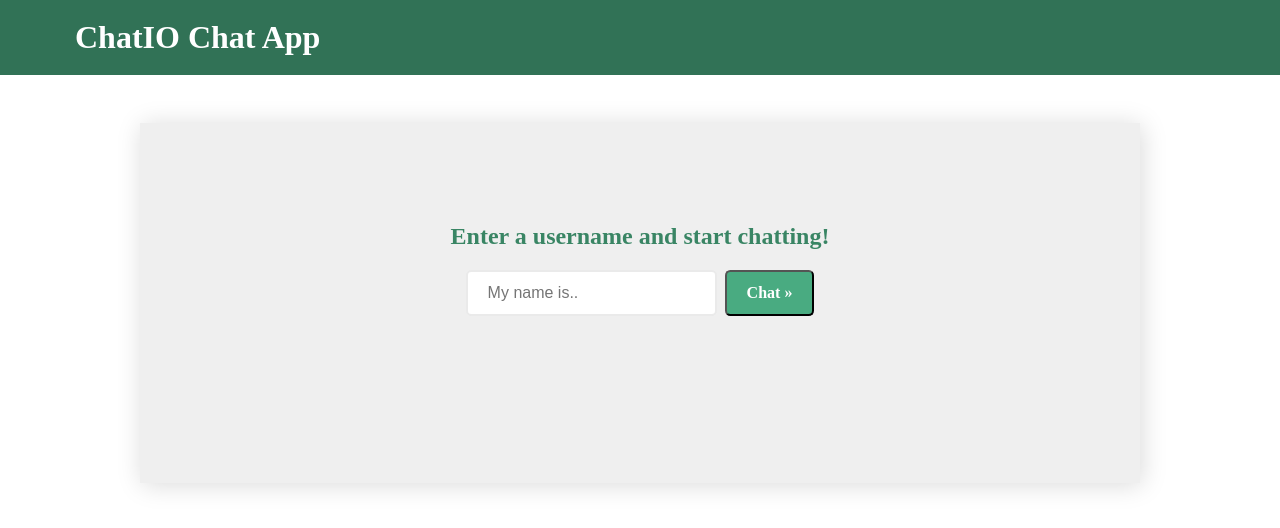
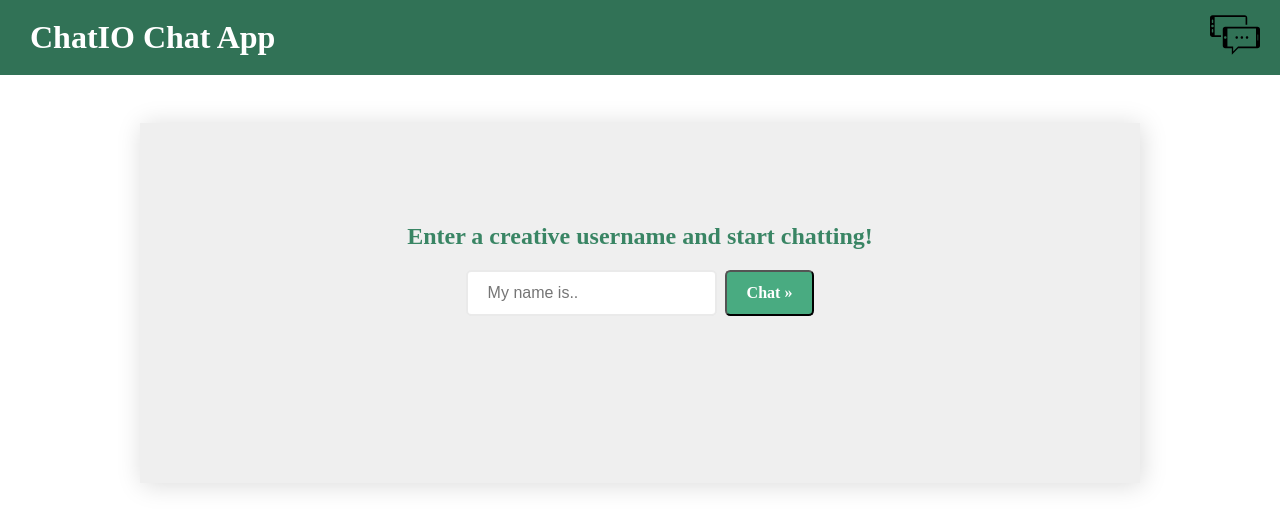
Before and after one commit to rossoskull/ChatIO, a website: page index.html in a window 1280 px wide. Drawn offline with nearby package versions, Linux system fonts and the light colour scheme; no server answers.

Commit message:
added chat image in top bar in the right and edited the welcome content. adjusted the margin of top bar. hacktoberfest2018 :)

```diff
--- a/index.html
+++ b/index.html
@@ -5,17 +5,19 @@
 		<meta name="viewport" content="width=device-width, initial-scale=1.0">
 		<meta http-equiv="X-UA-Compatible" content="ie=edge">
 		<link type="text/css" rel="stylesheet" href="/css/style.css">
+	</head>
 		<title>ChatIO App</title>
-	</head>
 	<body>
 		<main class="maincont">
 			<header>
 				<h1>ChatIO Chat App</h1>
+				<div class="chaticon right">
+				</div>
 			</header>
 
 			<!-- User registration -->
 			<section class="unamecont">
-				<h2>Enter a username and start chatting!</h2>
+				<h2>Enter a creative username and start chatting!</h2>
 				<form id='userform'>
 					<input id="uname" name="uname" placeholder="My name is.." type="text">&nbsp;
 					<input id="sub" name="sub" value="Chat &raquo;" type="submit"></input>
@@ -24,7 +26,7 @@
 
 			<!-- Chat UI -->
 			<section class="bodycont">
-				<h2>Enjoy!</h2>
+				<h2>Happy Chatting!</h2>
 				<div class="chatwrap">
 					<div class="chatcont">  </div>
 					<form id="messageform">
--- a/static/css/base/header.css
+++ b/static/css/base/header.css
@@ -8,5 +8,16 @@ header {
 header h1 {
     color: #fff;
     float: left;
-    margin-left: 75px;
+    margin-left: 30px;
 }
+.chaticon{
+    height: 50px;
+    width:50px;
+    background-image: url("./../../icons/communication-by-phone-chat.svg");
+    background-size: cover;
+}
+.right{
+    float: right;
+    margin-top: 10px;
+    margin-right: 20px;
+}
--- a/static/css/components/form.css
+++ b/static/css/components/form.css
@@ -66,7 +66,7 @@ input[type="submit"]:hover {
 .nameswrap {
     float: right;
     width: 50%;
-    border: 1px solid grey;
+    border: 1px solid #aaaaaa;
     border-radius: .6em;
     padding: 1.25em;
     font-weight: bold;
```
Also changed, not shown: static/icons/communication-by-phone-chat.svg (added), 1 other file.
